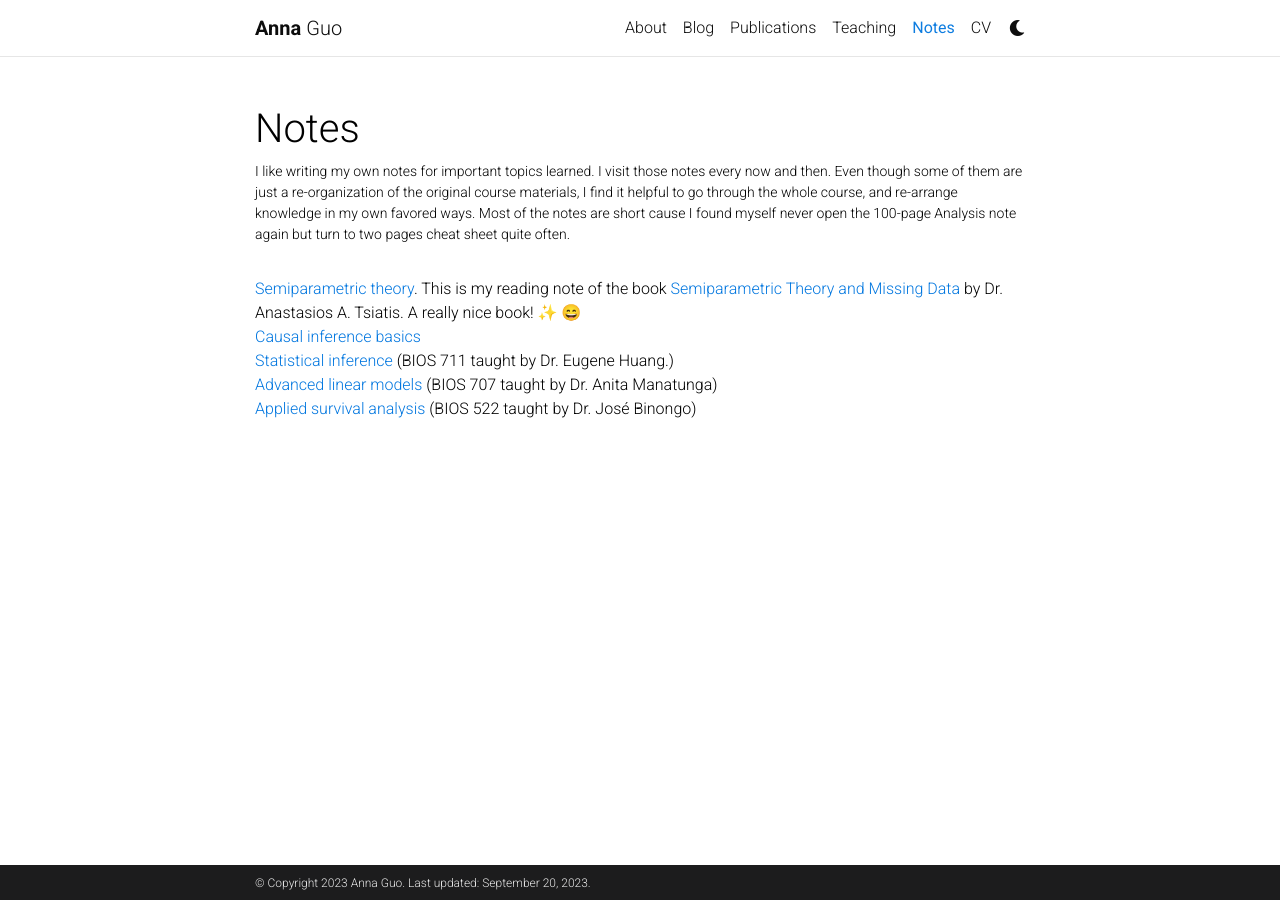
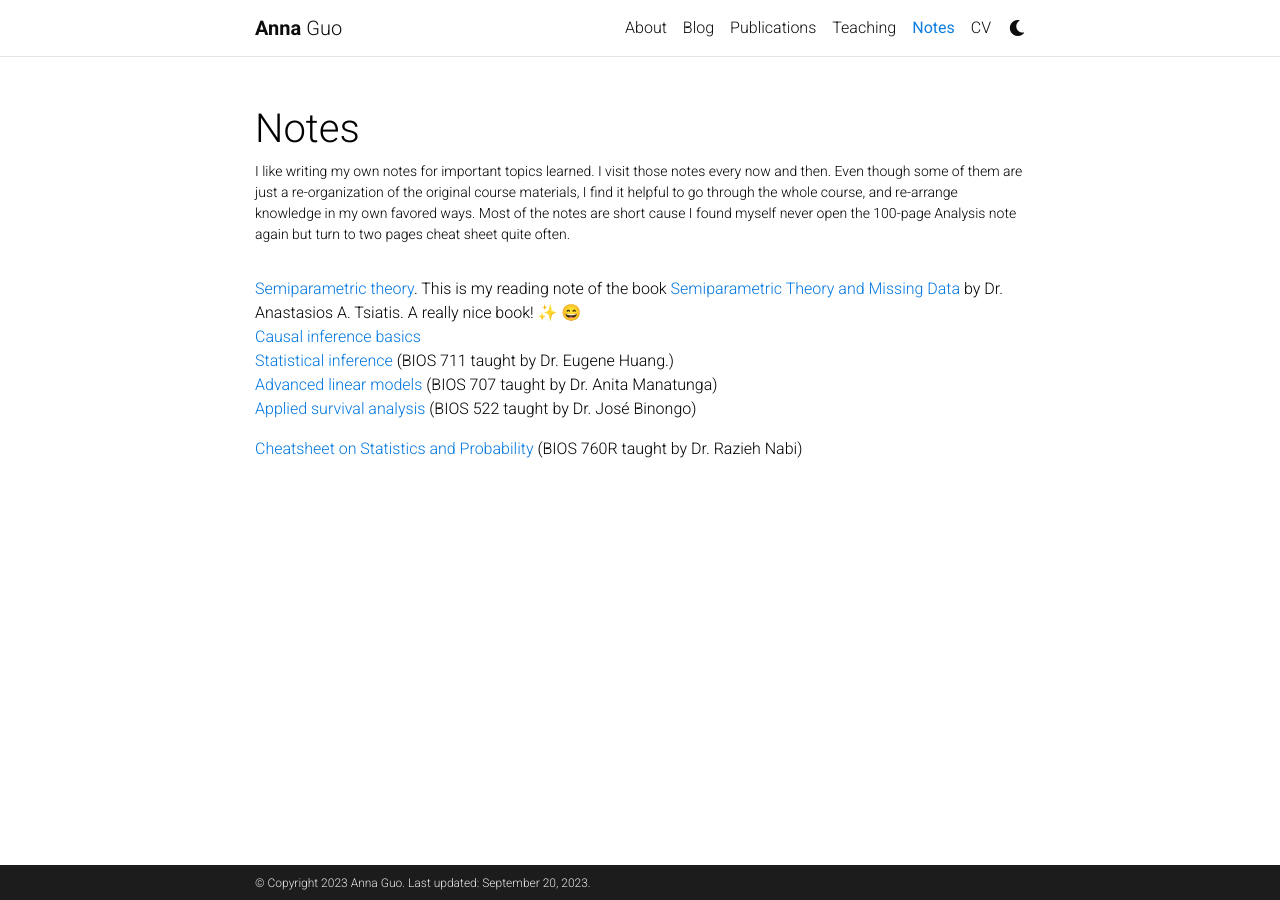
Before and after one commit to annaguo-bios/annaguo-bios.github.io, a Jekyll site: the page built from _pages/notes.md, in a window 1280 px wide. Built offline with Jekyll 4.4.1, drawn with Linux system fonts in a browser that asks for light colours; emoji names are drawn with the system emoji font; comment, search, counter and statistics services are not loaded; a style sheet for code colours, icons or effects is not loaded.

Commit message:
add stats and prob cheatsheet

```diff
--- a/_pages/notes.md
+++ b/_pages/notes.md
@@ -12,3 +12,5 @@ nav_order: 5
 <a href="/assets/Notes/Statistical_inference.pdf">Statistical inference</a> (BIOS 711 taught by Dr. Eugene Huang.)<br>
 <a href="/assets/Notes/Advanced_linear_models.pdf">Advanced linear models</a> (BIOS 707 taught by Dr. Anita Manatunga)<br>
 <a href="/assets/Notes/Applied_survival_analysis.pdf">Applied survival analysis</a> (BIOS 522 taught by Dr. José Binongo)<br>
+
+<a href="/assets/Notes/Statistics___Probability_Cheatsheet.pdf">Cheatsheet on Statistics and Probability</a> (BIOS 760R taught by Dr. Razieh Nabi)<br>
```
Also changed, not shown: 1 other file.
